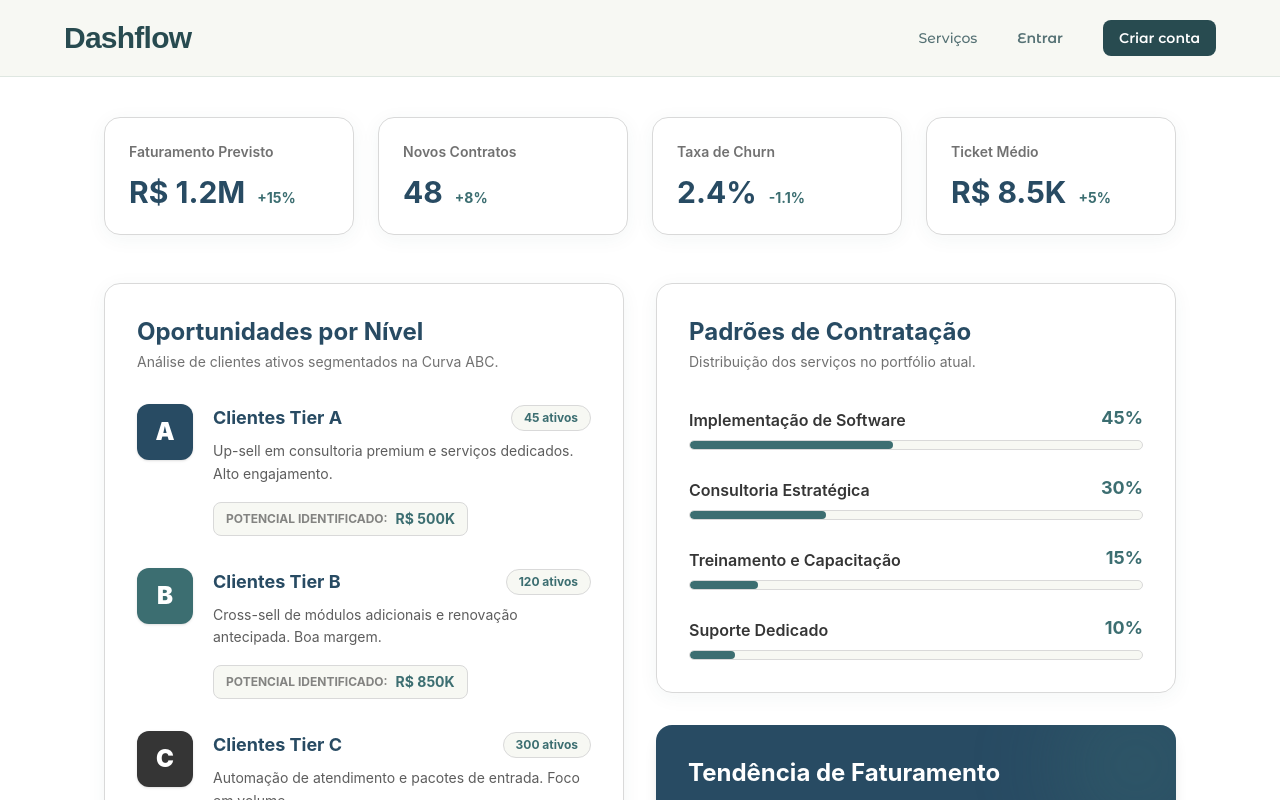
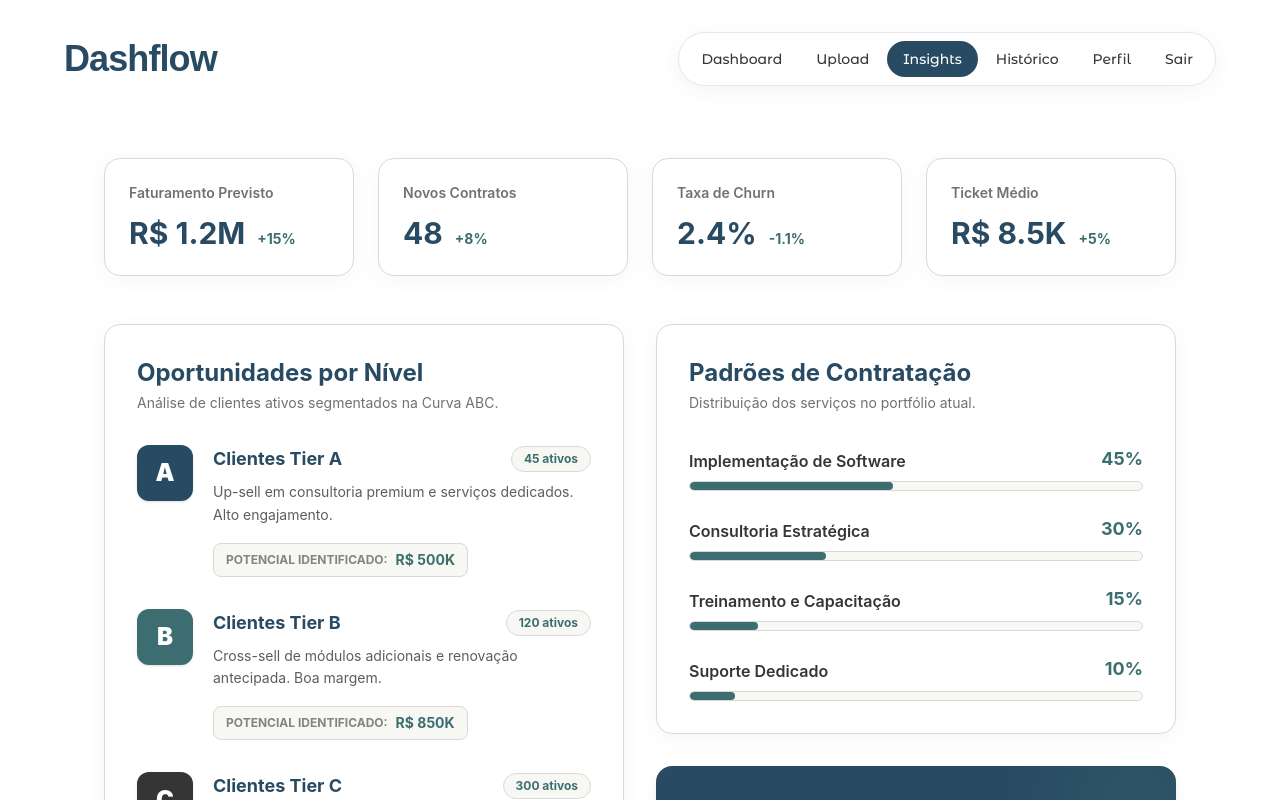
Before and after one commit to kauanzeraaa/dashflow, a Vue app in the folder frontend-vue/: page /insights in a window 1280 px wide. Shown: the top 800 px of the page. Built offline with nearby package versions, Linux system fonts and the light colour scheme; a web font is replaced by a local one.

Commit message:
feat: replace Header component by HeaderLogged in Layout structure

```diff
--- a/frontend-vue/src/layout/AppLayout.vue
+++ b/frontend-vue/src/layout/AppLayout.vue
@@ -1,9 +1,9 @@
 <script setup>
-import Header from '../components/Header.vue'
+import HeaderLogged from '../components/HeaderLogged.vue'
 </script>
 
 <template>
-	<Header />
+	<HeaderLogged />
 	<main>
 		<router-view />
 	</main>
```
